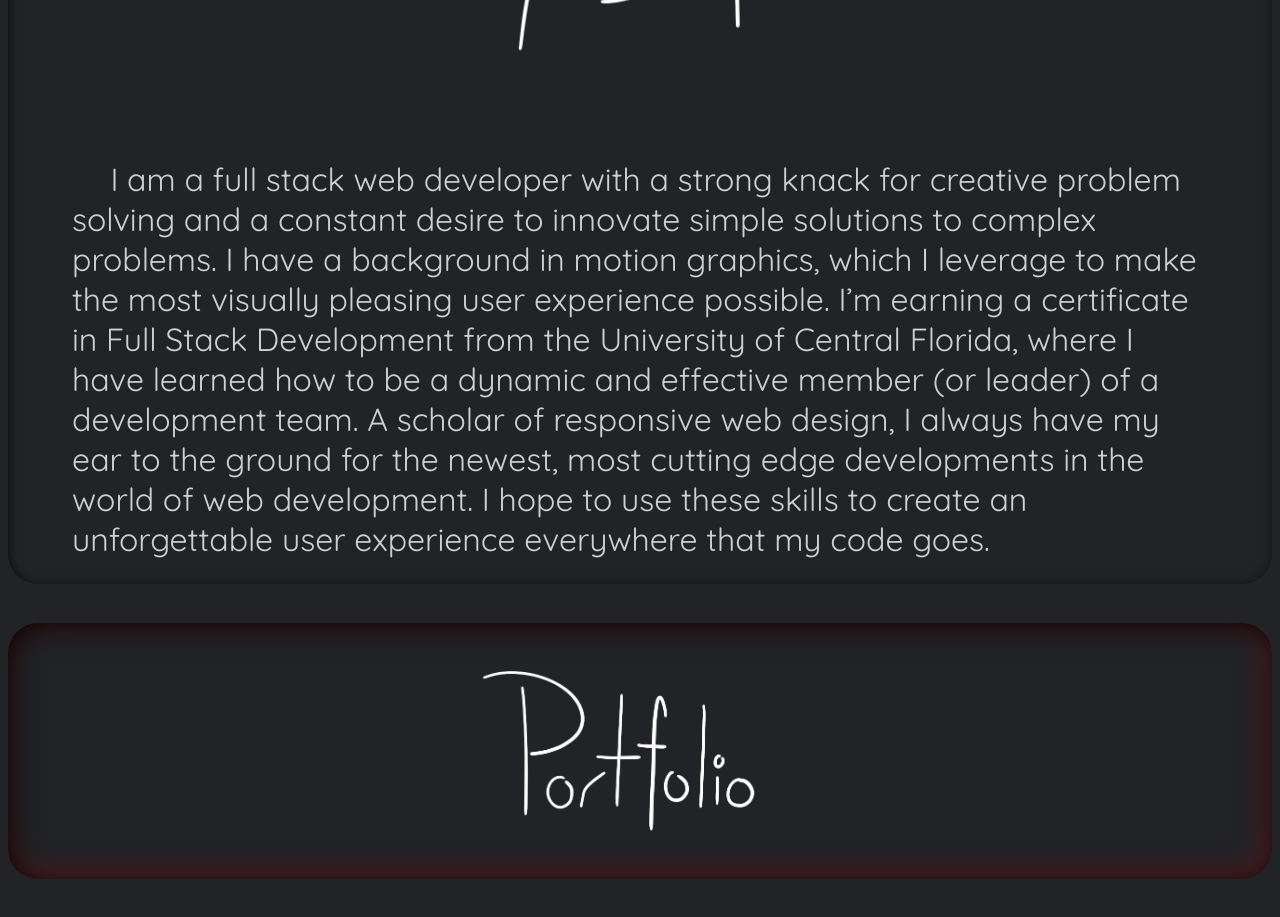
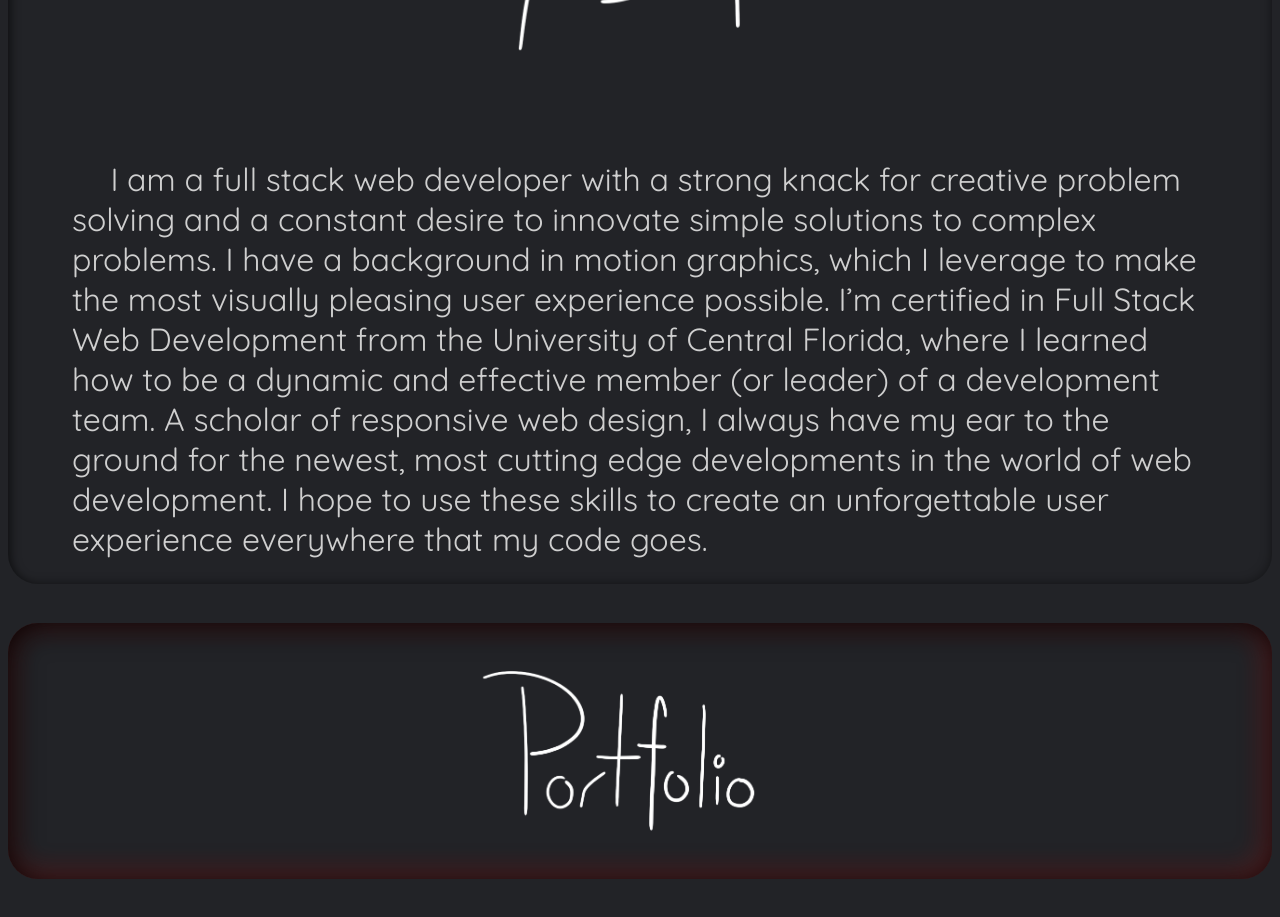
Before and after one commit to thesamnee/portfolio, a React (Create React App) app: page / in a window 1280 px wide. Shown: the part 1280-2197 px from the top of the page. Built offline with nearby package versions, Linux system fonts and the light colour scheme.

Commit message:
Slightly modified about

```diff
--- a/src/components/About/About.js
+++ b/src/components/About/About.js
@@ -7,12 +7,11 @@ const About = () => {
     <div className="aboutDiv">
       <img src={title} className="title" alt="title" />
       <p className="aboutTxt">
-          I am a full stack web developer with a strong knack for creative problem
+        I am a full stack web developer with a strong knack for creative problem
         solving and a constant desire to innovate simple solutions to complex
         problems. I have a background in motion graphics, which I leverage to
-        make the most visually pleasing user experience possible. I’m earning a
-        certificate in Full Stack Development from the University of Central
-        Florida, where I have learned how to be a dynamic and effective member
+        make the most visually pleasing user experience possible. I’m certified in Full Stack Web Development from the University of Central
+        Florida, where I learned how to be a dynamic and effective member
         (or leader) of a development team. A scholar of responsive web design, I
         always have my ear to the ground for the newest, most cutting edge
         developments in the world of web development. I hope to use these skills
```
